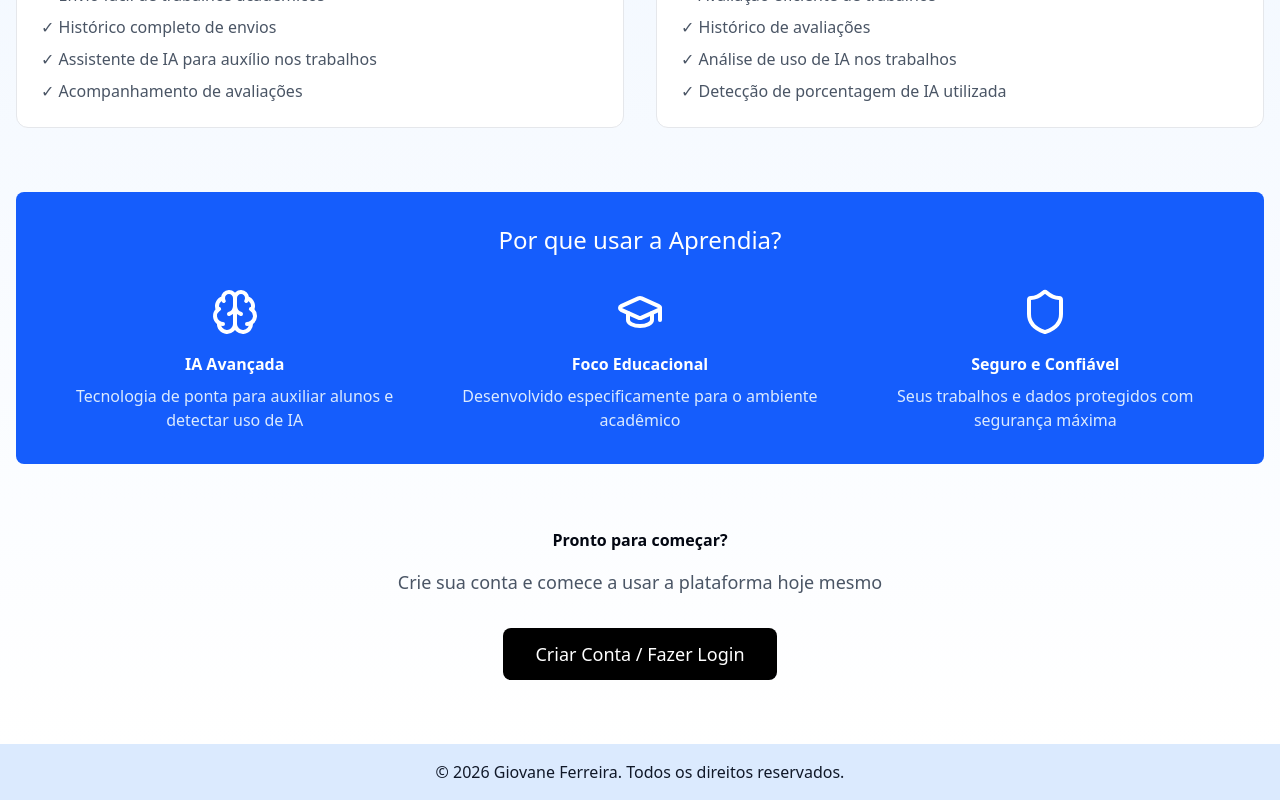
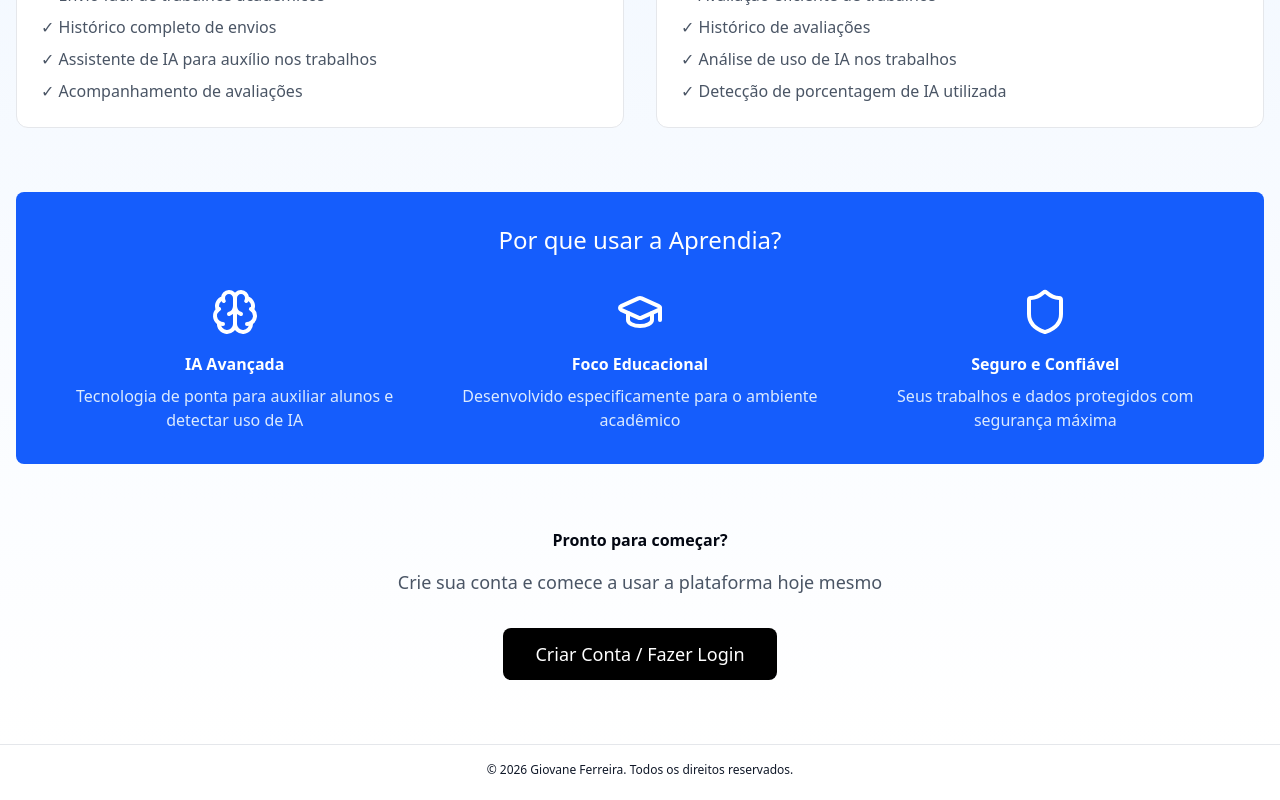
Before and after one commit to giovane-f16/pos-tech-hackaton, a Next.js app: page / in a window 1280 px wide. Shown: the part 429-1229 px from the top of the page. Built offline with nearby package versions, Linux system fonts and the light colour scheme; no server answers.

Commit message:
Ajustando footer

```diff
--- a/src/components/footer.tsx
+++ b/src/components/footer.tsx
@@ -3,8 +3,8 @@
     const year = data.getFullYear();
 
     return (
-        <footer className="w-full py-4 bg-blue-100 text-center dark:bg-gray-800 mt-auto">
-            <p className="text-gray-900 dark:text-gray-100 font-medium">
+        <footer className="w-full py-4 bg-white-200 text-center dark:bg-gray-800 mt-auto border-t border-gray-200 dark:border-gray-700">
+            <p className="text-gray-900 dark:text-gray-100 font-medium text-[12px]">
                 © {year} Giovane Ferreira. Todos os direitos reservados.
             </p>
         </footer>
```
